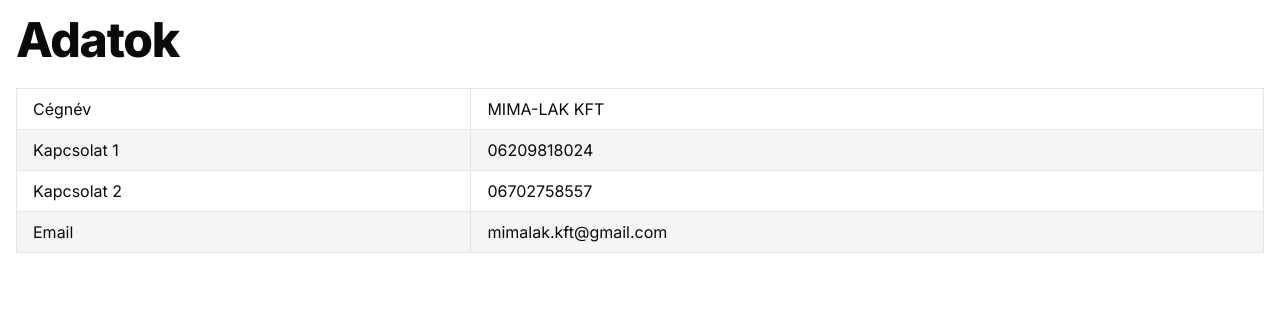
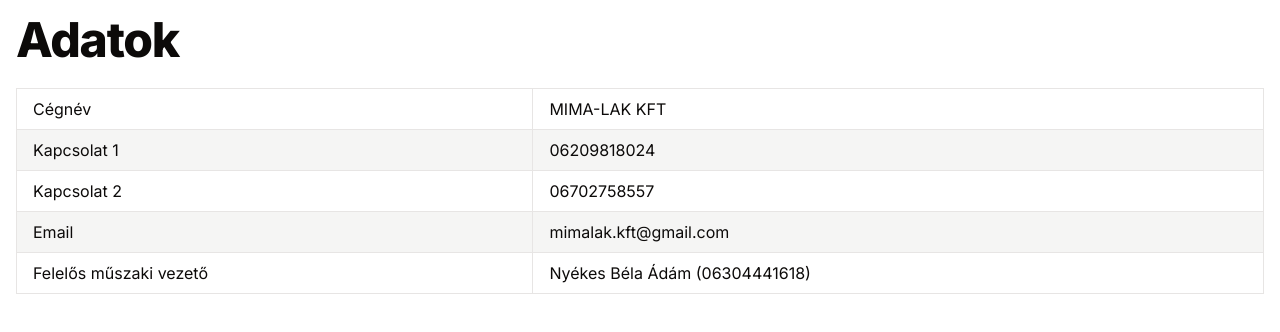
Before and after one commit to devmetal/mimalak, a Next.js app: page /qr in a window 1280 px wide. Shown: the top 332 px of the page. Built offline with nearby package versions, Linux system fonts and the light colour scheme.

Commit message:
extend qr informations.

```diff
--- a/src/app/qr/page.tsx
+++ b/src/app/qr/page.tsx
@@ -40,6 +40,14 @@
                   mimalak.kft@gmail.com
                 </td>
               </tr>
+              <tr className="m-0 border-t p-0 even:bg-muted">
+                <td className="border px-4 py-2 text-left [&[align=center]]:text-center [&[align=right]]:text-right">
+                  Felelős műszaki vezető
+                </td>
+                <td className="border px-4 py-2 text-left [&[align=center]]:text-center [&[align=right]]:text-right">
+                  Nyékes Béla Ádám (06304441618)
+                </td>
+              </tr>
             </tbody>
           </table>
         </div>
```
